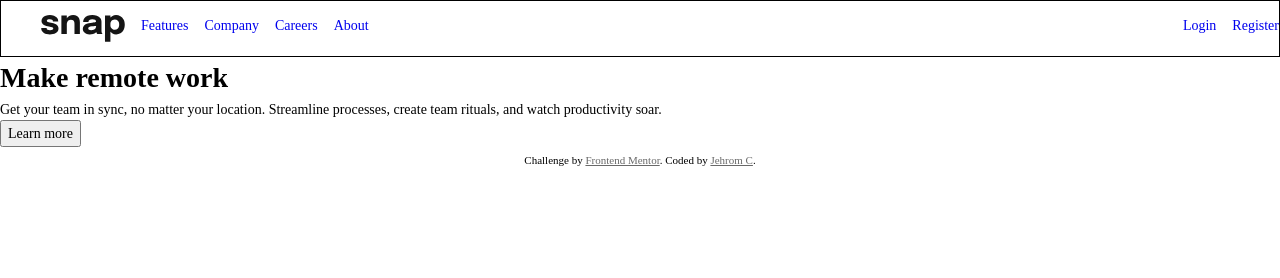
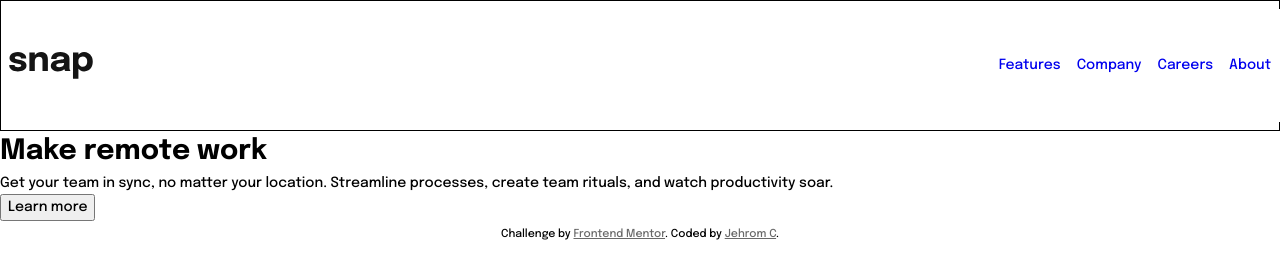
Before and after one commit to jehromc/FrontendMentor-Challenges, a website built with Vite: page intro-section-with-dropdown-navigation-main/index.html in a window 1280 px wide. Built offline with nearby package versions, Linux system fonts and the light colour scheme.

Commit message:
adding nav container

```diff
--- a/intro-section-with-dropdown-navigation-main/app/js/main.js
+++ b/intro-section-with-dropdown-navigation-main/app/js/main.js
@@ -1,2 +1,16 @@
 import '../scss/main.scss';
 console.log('Intro Section challenge');
+const closeMenu = document.querySelector('.nav__menu--close');
+const openMenu = document.querySelector('.nav__menu--open');
+const navMenu = document.querySelector('[data-nav-menu]');
+
+//shows  menu by adding the  class
+const openMenuHandler = () => {
+  navMenu.classList.add('nav__container--show');
+};
+//hide   menu by removing the  class
+const closeMenuHandler = () => {
+  navMenu.classList.remove('nav__container--show');
+};
+openMenu.addEventListener('click', openMenuHandler);
+closeMenu.addEventListener('click', closeMenuHandler);
--- a/intro-section-with-dropdown-navigation-main/app/scss/abstracts/_variables.scss
+++ b/intro-section-with-dropdown-navigation-main/app/scss/abstracts/_variables.scss
@@ -1,7 +1,11 @@
+
 @import url('https://fonts.googleapis.com/css2?family=Epilogue:wght@500;700&display=swap');
+
 $clr-almost-White: hsl(0, 0%, 98%);
 $clr-gray-medium: hsl(0, 0%, 41%);
 $clr-almost-black: hsl(0, 0%, 8%);
 $breakpoints: (
   large: 900px,
 );
+
+$ff-primary: 'Epilogue', sans-serif;
--- a/intro-section-with-dropdown-navigation-main/app/scss/layout/_body.scss
+++ b/intro-section-with-dropdown-navigation-main/app/scss/layout/_body.scss
@@ -7,6 +7,7 @@ body {
   // grid-template-rows: 1fr;
   // justify-content: center;
   // align-items: center;
+  font-family: $ff-primary;
 }
 
 //Footer
--- a/intro-section-with-dropdown-navigation-main/app/scss/layout/_navigation.scss
+++ b/intro-section-with-dropdown-navigation-main/app/scss/layout/_navigation.scss
@@ -3,13 +3,21 @@
 .nav {
   display: flex;
   justify-content: space-between;
+  align-items: center;
   border: 1px solid black;
+  padding: 0.5rem;
+  position: relative;
+
   &__link {
     text-decoration: none;
   }
   &__list--primary {
-    display: flex;
+    // display: none;
+    padding: 1rem 0;
     gap: 1rem;
+    @include media-query(large) {
+      display: flex;
+    }
   }
   &__list--secondary {
     display: flex;
@@ -18,4 +26,58 @@
   &__list {
     list-style: none;
   }
+
+  &__menu--wrapper {
+    display: flex;
+    justify-content: right;
+  }
+  &__menu--open {
+    @include media-query(large) {
+      display: none;
+    }
+  }
+  &__menu--close {
+    @include media-query(large) {
+      display: none;
+    }
+  }
+  &__container {
+    display: none;
+    z-index: 99;
+    position: absolute;
+    top: -1rem;
+    right: -1rem;
+    background: white;
+    width: 60vw;
+    height: 100vh;
+    padding: 1rem 2rem 1rem 1rem;
+    animation: slide-in 0.3s ease-in;
+    @include media-query(large) {
+      display: block;
+      position: relative;
+      width: auto;
+      height: auto;
+      padding: 1rem;
+      align-self: flex-start;
+      animation: none;
+      display: flex;
+      top: 0;
+    }
+
+    &--show {
+      display: block;
+    }
+  }
 }
+
+@keyframes slide-in {
+  0% {
+    transform: translateX(50vw);
+    opacity: 0;
+  }
+
+  100% {
+    transform: translateX(0);
+    opacity: 1;
+  }
+}
--- a/intro-section-with-dropdown-navigation-main/index.html
+++ b/intro-section-with-dropdown-navigation-main/index.html
@@ -27,19 +27,32 @@
   <body>
     <header>
       <nav class="nav">
-        <ul class="nav__list--primary">
         <a href="#">
           <img src="images/logo.svg" alt="Go to Homepage" />
         </a>
-          <li class="nav__list"><a class="nav__link" href="#">Features</a></li>
+        <a href="#" class="nav__menu--open">
+          <img src="images/icon-menu.svg" alt="Open menu" />
+        </a>
+
+        <div class="nav__container"  data-nav-menu>
+          <ul class="nav__list--primary">
+            <div class="nav__menu--wrapper">
+              <a href="#" class="nav__menu--close">
+                <img src="images/icon-close-menu.svg" alt="Close menu" />
+              </a>
+            </div>
+            <li class="nav__list">
+              <a class="nav__link" href="#">Features</a>
+            </li>
             <li class="nav__list"><a class="nav__link" href="#">Company</a></li>
             <li class="nav__list"><a class="nav__link" href="#">Careers</a></li>
             <li class="nav__list"><a class="nav__link" href="#">About</a></li>
           </ul>
-        <ul class="nav__list--secondary">
+        </div>
+        <!-- <ul class="nav__list--secondary">
           <li class="nav__list"><a class="nav__link" href="#">Login</a></li>
           <li class="nav__list"><a class="nav__link" href="#">Register</a></li>
-        </ul>
+        </ul> -->
       </nav>
     </header>
     <main>
```
Lines whose indentation alone changed are shown as unchanged.
